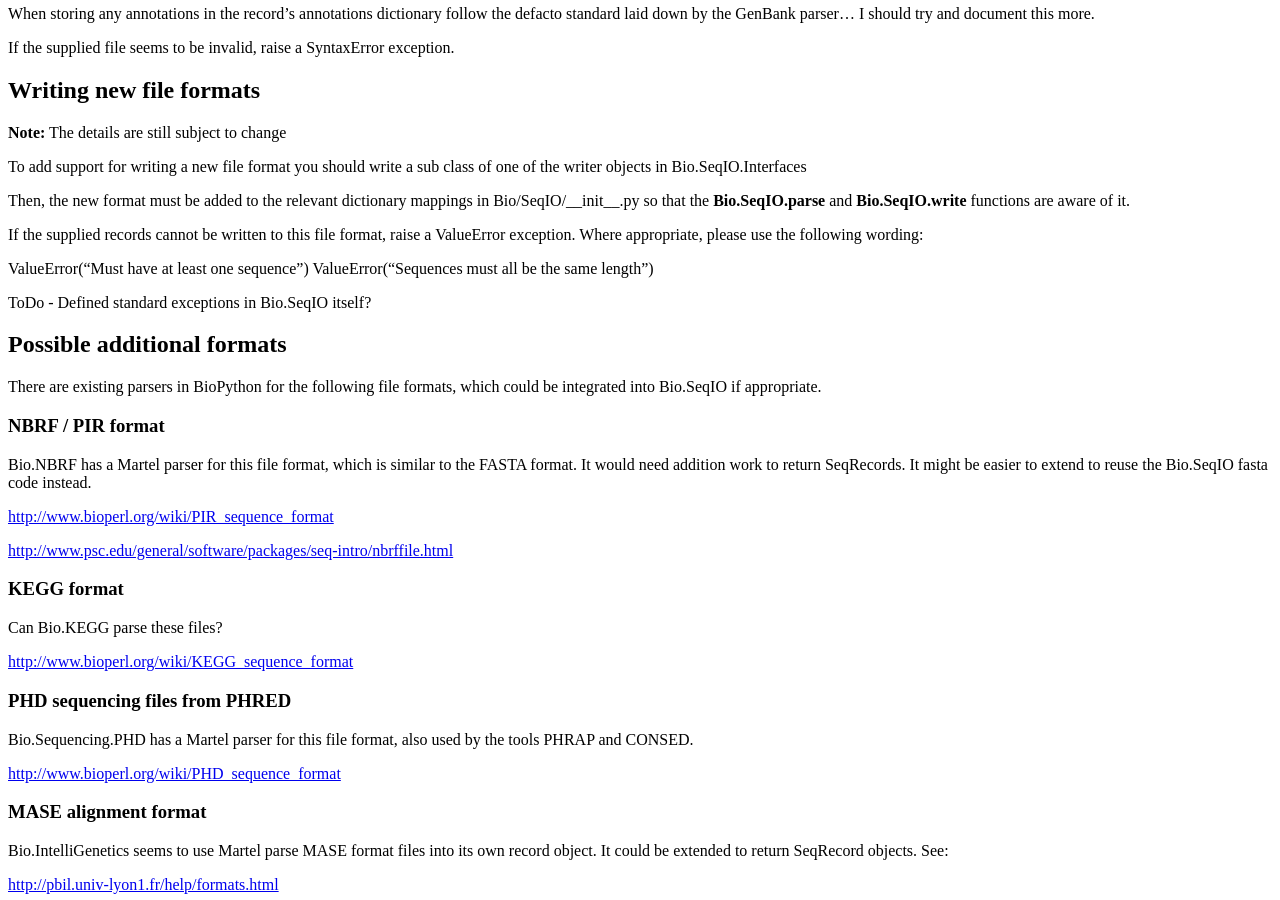
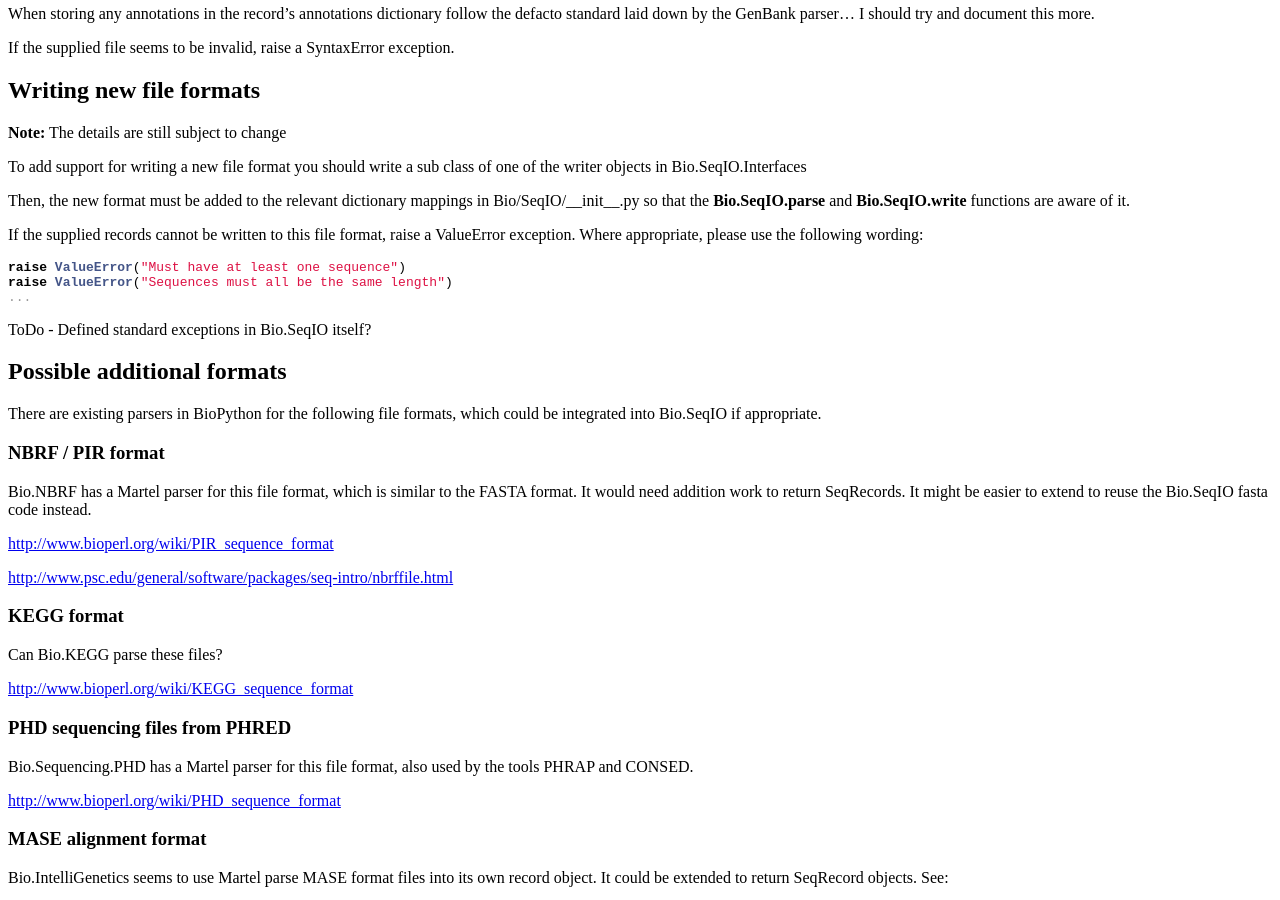
Before and after one commit to biopython/biopython.github.io, a Jekyll site: the page built from wiki/SeqIO_dev.md, in a window 1280 px wide and 900 px high, scrolled down 452 px. Built offline with Jekyll 4.4.1, drawn with Linux system fonts in a browser that asks for light colours.

Commit message:
use python formatting

````diff
--- a/wiki/SeqIO_dev.md
+++ b/wiki/SeqIO_dev.md
@@ -65,8 +65,11 @@ If the supplied records cannot be written to this file format, raise a
 ValueError exception. Where appropriate, please use the following
 wording:
 
-ValueError("Must have at least one sequence") ValueError("Sequences must
-all be the same length")
+``` python
+raise ValueError("Must have at least one sequence")
+raise ValueError("Sequences must all be the same length")
+...
+```
 
 ToDo - Defined standard exceptions in Bio.SeqIO itself?
 
````
Also changed, not shown: 1 other file.
